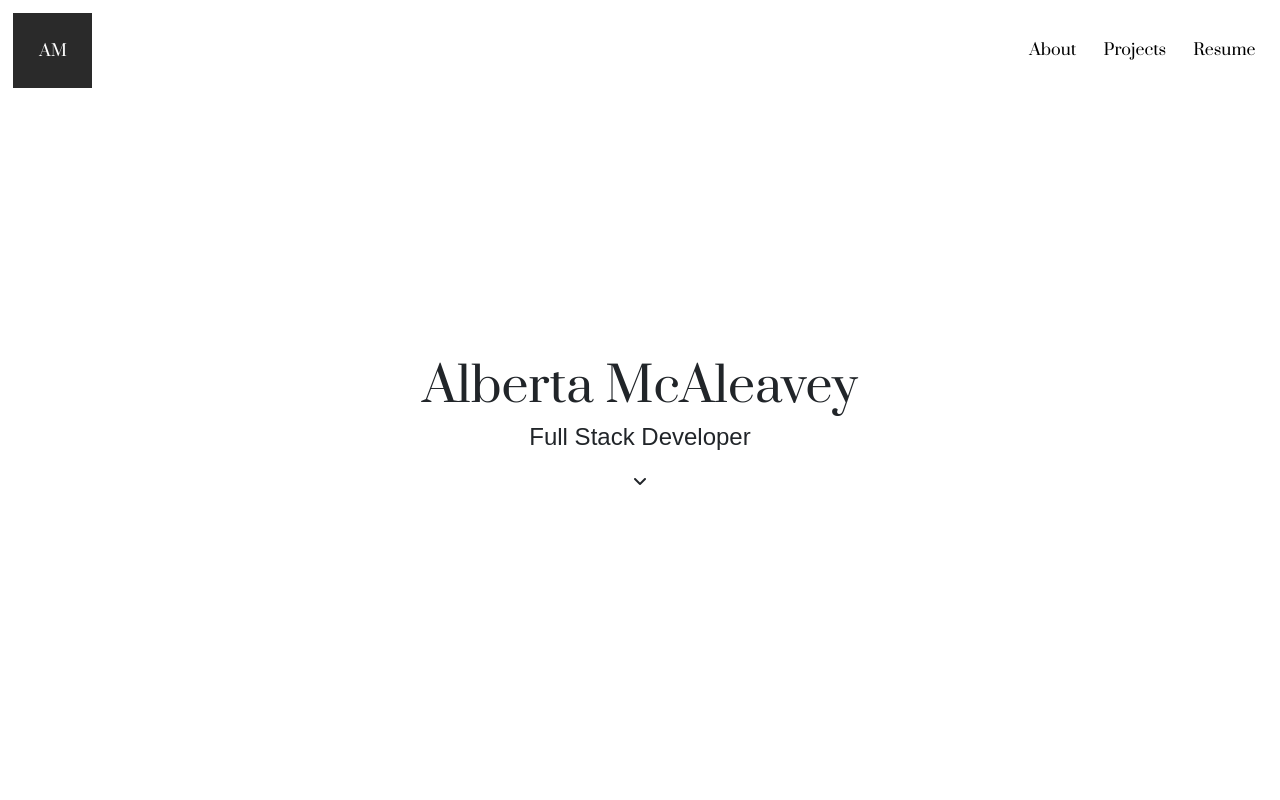
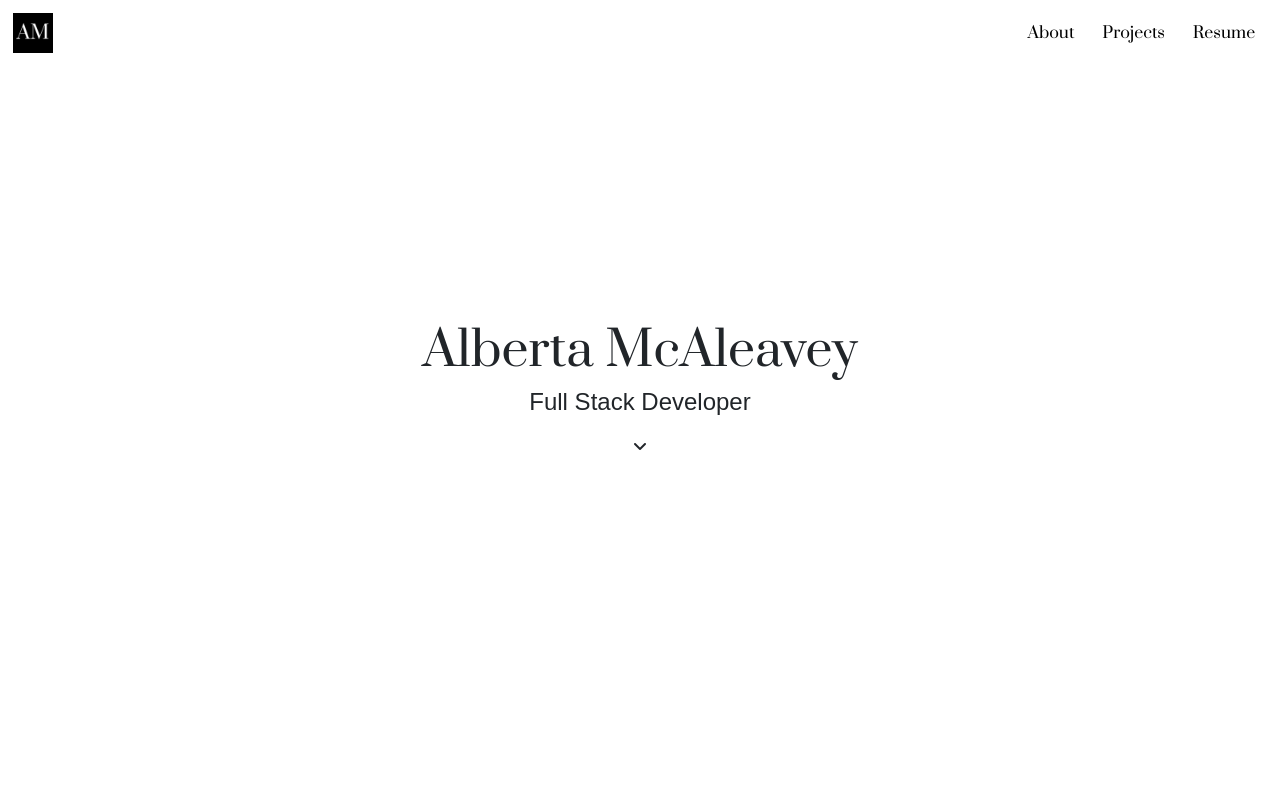
Before and after one commit to albertamcaleavey/albertamcaleavey-portfolio, a website: page index.html in a window 1280 px wide. Shown: the top 800 px of the page. Drawn offline with nearby package versions, Linux system fonts and the light colour scheme.

Commit message:
update favicon and add logo

```diff
--- a/index.html
+++ b/index.html
@@ -4,7 +4,7 @@
   <meta charset="UTF-8">
   <meta http-equiv="X-UA-Compatible" content="IE=edge">
   <meta name="viewport" content="width=device-width, initial-scale=1.0">
-  <link rel="icon" href="/public/portfolio-favicon1.png">
+  <link rel="icon" href="public/portfolio-logo1.png">
   <link href="https://cdn.jsdelivr.net/npm/bootstrap@5.1.3/dist/css/bootstrap.min.css" rel="stylesheet" integrity="sha384-1BmE4kWBq78iYhFldvKuhfTAU6auU8tT94WrHftjDbrCEXSU1oBoqyl2QvZ6jIW3" crossorigin="anonymous">
   <script src="https://cdn.jsdelivr.net/npm/bootstrap@5.1.3/dist/js/bootstrap.bundle.min.js" integrity="sha384-ka7Sk0Gln4gmtz2MlQnikT1wXgYsOg+OMhuP+IlRH9sENBO0LRn5q+8nbTov4+1p" crossorigin="anonymous"></script>
   <script src="https://kit.fontawesome.com/fb6d387372.js" crossorigin="anonymous"></script>
@@ -22,9 +22,7 @@
 <body>
   <main>
     <nav class="navbar-desktop">
-      <div class="logo-container">
-        <a class="logo" href="#home">AM</a>
-      </div>
+      <img class="logo" src="public/portfolio-logo1.png" alt="" height="40">
       <div class="nav-desktop-link-container">
         <a class="navbar-desktop-link" href="">About</a>
         <a class="navbar-desktop-link" href="#projects">Projects</a>
--- a/style.css
+++ b/style.css
@@ -117,12 +117,12 @@ i {
   }
 
   .logo, .logo-container{
-    background-color: rgb(42, 42, 42);
-    padding: 2%;
+    /* background-color: rgb(42, 42, 42); */
+    /* padding: 2%; */
     margin: 1%;
-    color: white;
-    text-align: left;
-    width: fit-content;
+    /* color: white; */
+    /* text-align: left; */
+    /* width: fit-content; */
   }
 
   .project-section {
```
Also changed, not shown: public/portfolio-logo.png (added), public/portfolio-logo1.png (added).
